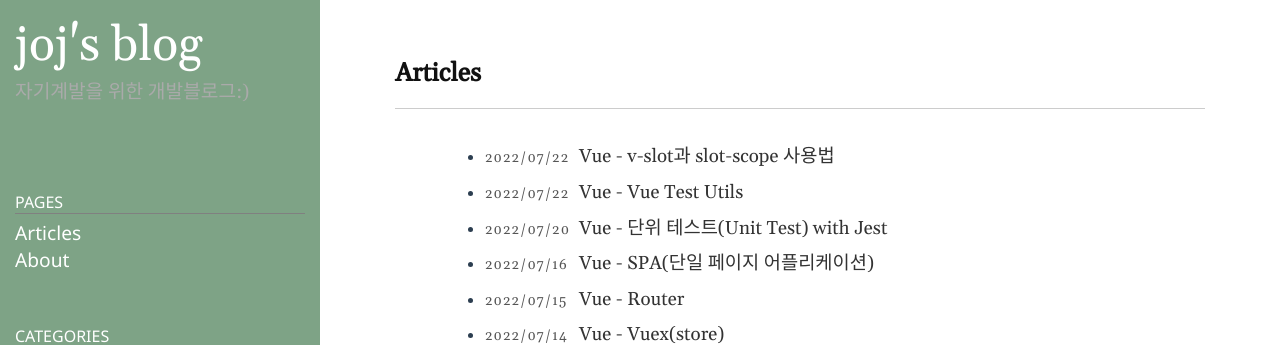
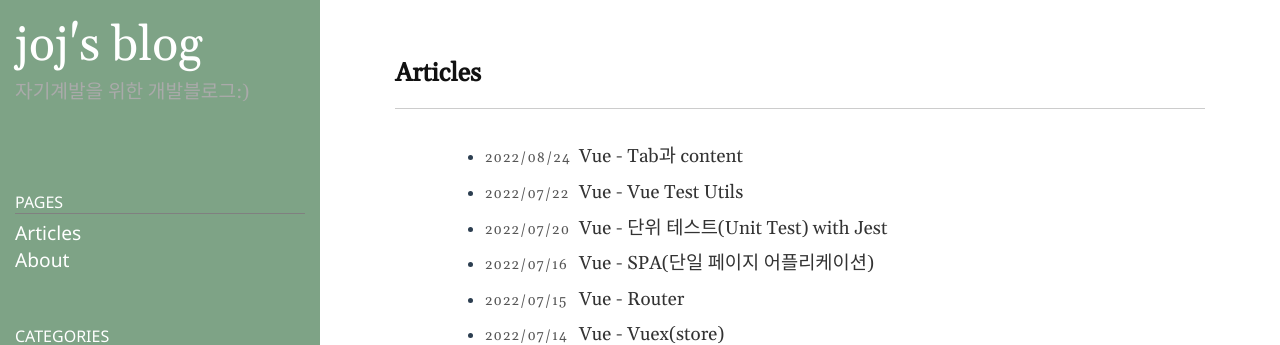
Before and after one commit to busy-joj/busy-joj.github.io, a Jekyll site: the page built from index.md, in a window 1280 px wide. Shown: the top 345 px of the page. Built offline with Jekyll 4.4.1, drawn with Linux system fonts in a browser that asks for light colours.

Commit message:
포스팅 수정

```diff
--- a/_posts/Framework/2022-07-29-vue19.markdown
+++ b/_posts/Framework/2022-08-25-vue20.markdown
@@ -1,7 +1,7 @@
 ---
 layout: post
-title: Vue - v-slot과 slot-scope 사용법
-date: 2022-07-22 22:23:41 +0900
+title: Vue - Tab과 content
+date: 2022-08-24 18:35:15 +0900
 category: Framework
 ---
 
```
